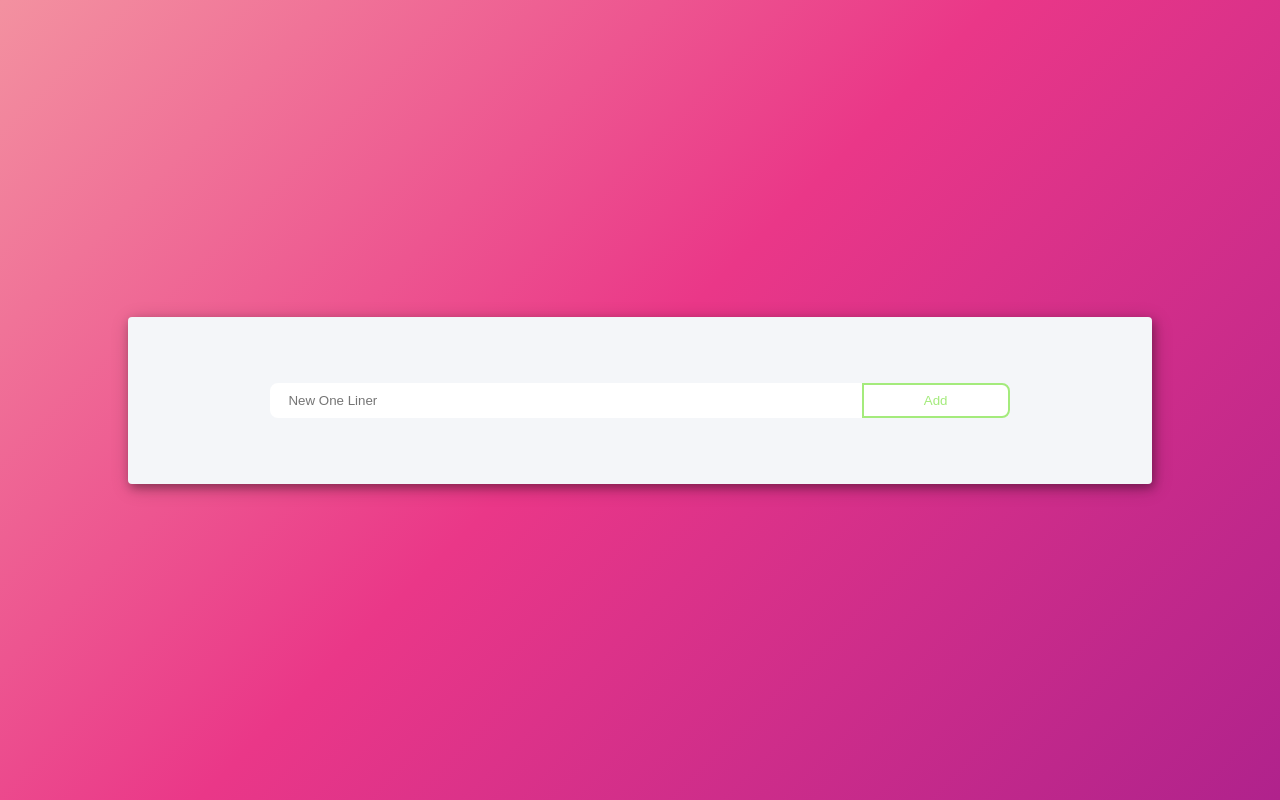
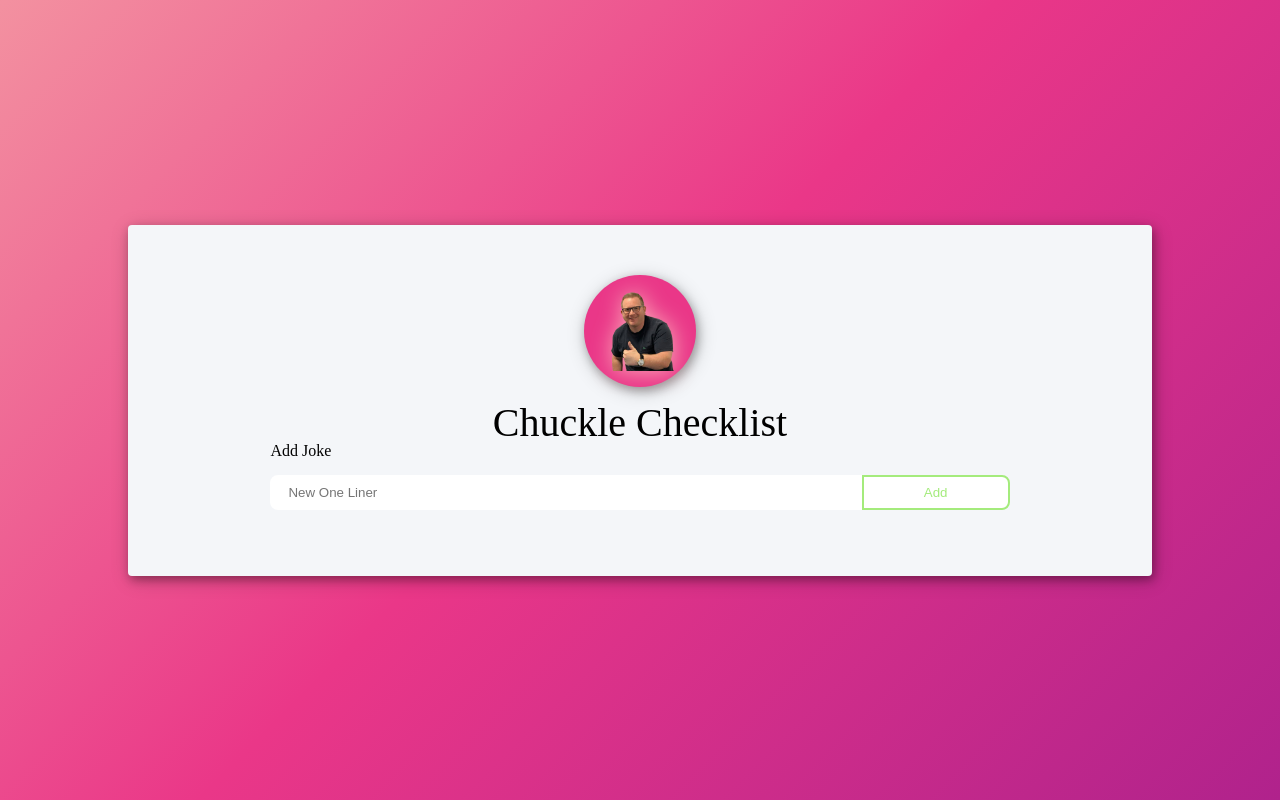
Before and after one commit to ntzeitlin/chuckle-checklist, a React (Vite) app: page / in a window 1280 px wide. Built offline with nearby package versions, Linux system fonts and the light colour scheme; no server answers.

Commit message:
implemented state for all, untold and told jokes

```diff
--- a/services/jokeService.js
+++ b/services/jokeService.js
@@ -11,3 +11,9 @@ const postData = async (data, url) => {
 export const addJoke = async (jokeText) => {
     postData(jokeText, "http://localhost:8088/jokes")
 }
+
+export const getAllJokes = async () => {
+    const response = await fetch("http://localhost:8088/jokes")
+    const data = await response.json()
+    return data
+}
--- a/src/App.css
+++ b/src/App.css
@@ -24,12 +24,10 @@ body {
   align-items: center;
   width: 100%;
   min-height: 100vh;
-  background-image: linear-gradient(
-    -225deg,
-    var(--col-1) 0%,
-    var(--col-2) 48%,
-    var(--col-3) 100%
-  );
+  background-image: linear-gradient(-225deg,
+      var(--col-1) 0%,
+      var(--col-2) 48%,
+      var(--col-3) 100%);
   padding: 50px 0;
   box-sizing: border-box;
   font-family: Roboto, sans-serif;
@@ -74,6 +72,25 @@ these styles and create your own styles and layout for the application.
   .app-heading-text {
     font-size: 2.5rem;
     margin-top: 1rem;
+  }
+
+  .app-heading-circle {
+    background: var(--col-2);
+    width: 7rem;
+    height: 7rem;
+    border-radius: 50%;
+    display: flex;
+    justify-content: center;
+    align-items: center;
+    color: white;
+    font-size: 4rem;
+    box-shadow: 2px 4px 10px hsla(0, 0%, 0%, 0.3),
+      2px 4px 20px hsla(0, 0%, 0%, 0.2);
+
+    .app-logo {
+      width: 5rem;
+      filter: drop-shadow(1px 1px 11px var(--col-0));
+    }
   }
 }
 
--- a/src/App.jsx
+++ b/src/App.jsx
@@ -1,13 +1,39 @@
-import { useState } from "react"
+import { useEffect, useState } from "react"
 import "./App.css"
-import { addJoke } from "../services/jokeService"
+import { addJoke, getAllJokes } from "../services/jokeService"
+import stevePic from "./assets/steve.png"
 
 export const App = () => {
   const [userInput, setUserInput] = useState("")
+  const [allJokes, setAllJokes] = useState([])
+  const [untoldJokes, setUntoldJokes] = useState([])
+  const [toldJokes, setToldJokes] = useState([])
+
+  // set all jokes
+  useEffect(() => {
+    getAllJokes().then((jokeArray) => {
+      setAllJokes(jokeArray)
+    })
+  }, [])
+
+  // set untold and told jokes
+  useEffect(() => {
+    const untoldJokeArray = allJokes.filter((joke) => !joke.told)
+    const toldJokeArray = allJokes.filter((joke) => joke.told)
+    setToldJokes(toldJokeArray)
+    setUntoldJokes(untoldJokeArray)
+  }, [allJokes])
 
 
 
   return <div className="app-container">
+    <div className="app-heading">
+      <div className="app-heading-circle">
+        <img className="app-logo" src={stevePic} alt="Good job Steve" />
+      </div>
+      <h1 className="app-heading-text">Chuckle Checklist</h1>
+    </div>
+    <div><h2>Add Joke</h2></div>
     <div className="joke-add-form">
       <input
         id="jokeinput"
@@ -32,6 +58,7 @@ export const App = () => {
                 told: false
               }
             )
+            setUserInput("")
           }
         }
         }
```
Also changed, not shown: src/assets/steve.png (added).
